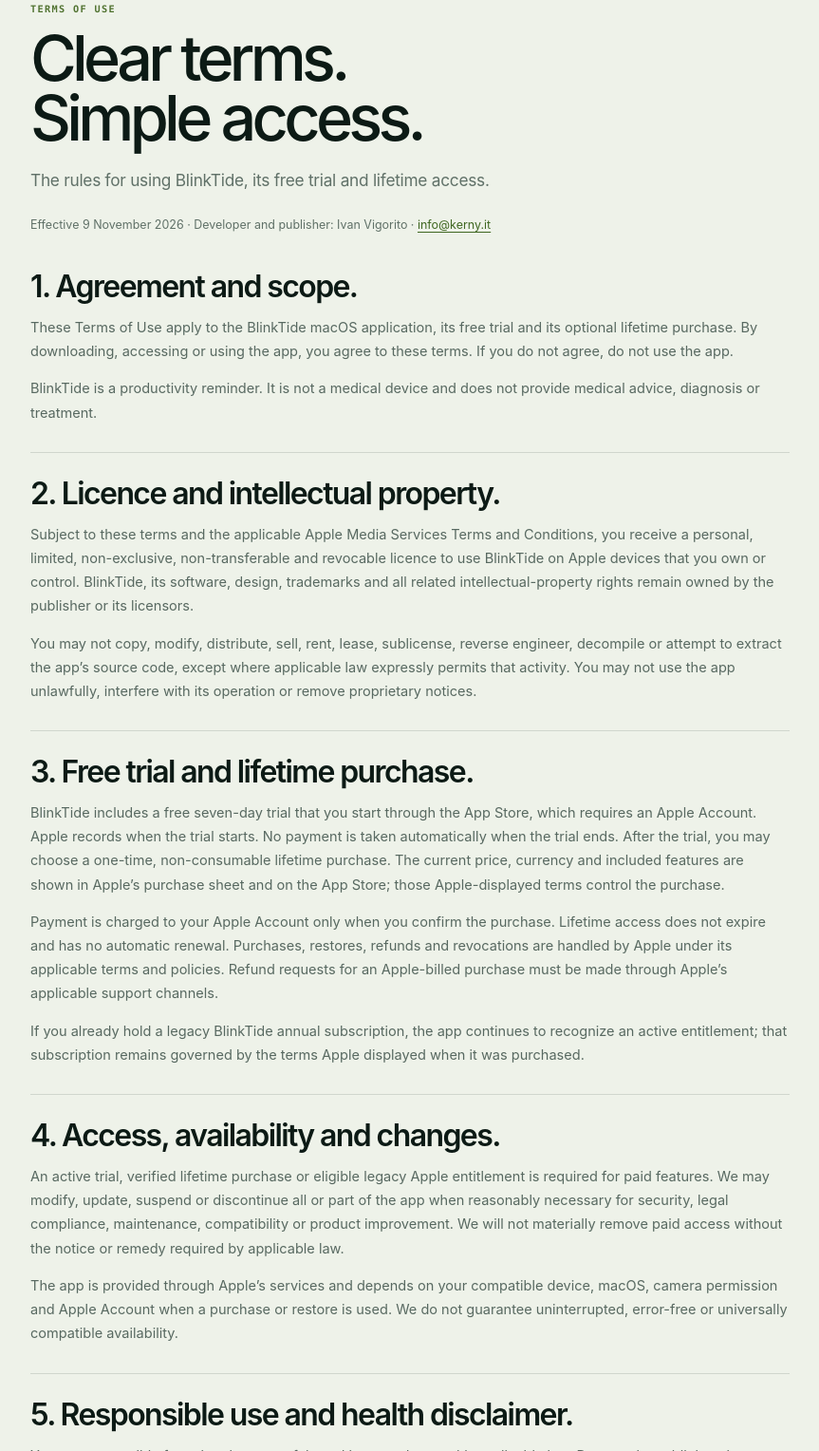
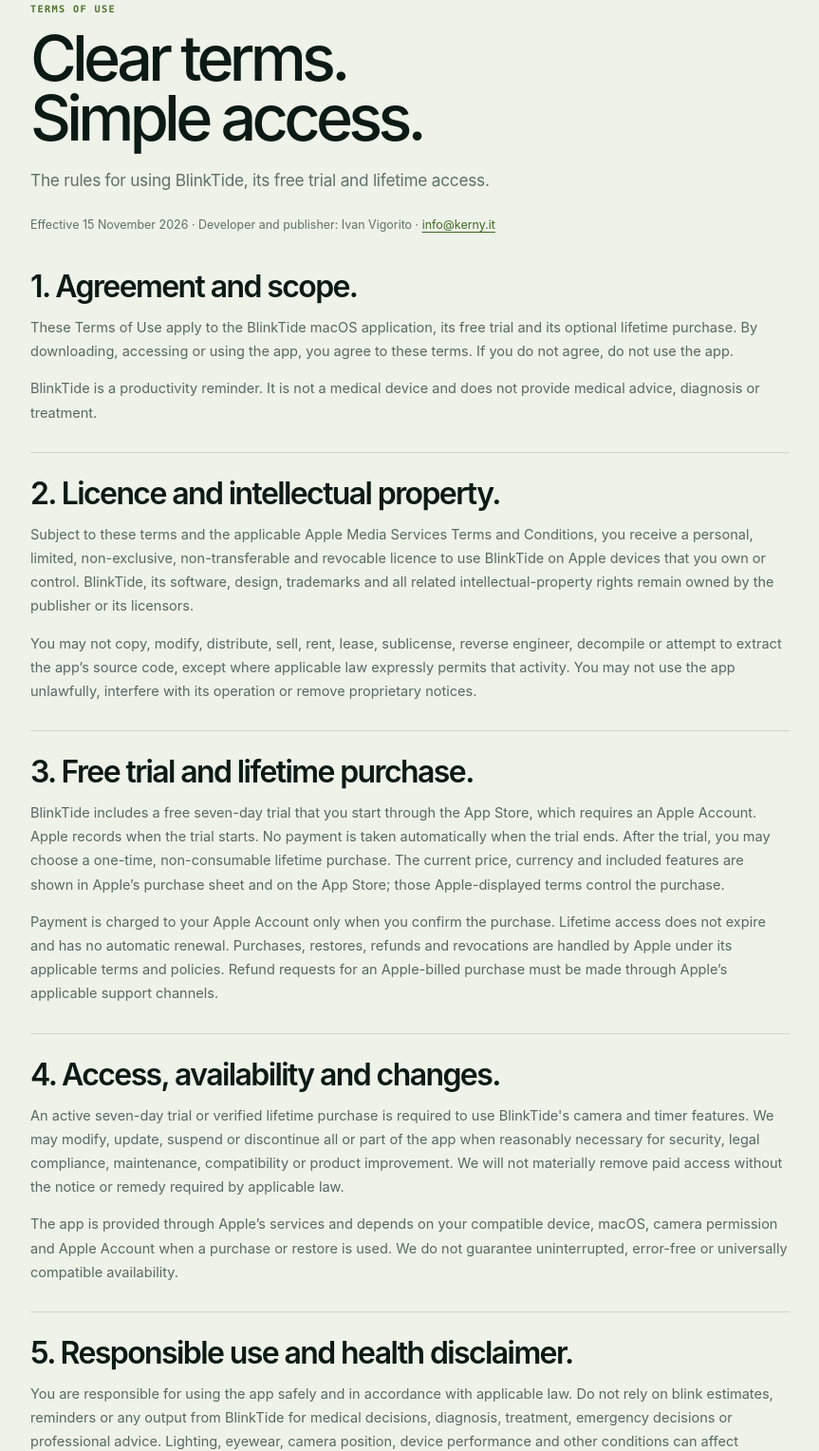
Before and after one commit to IvanVigor/BlinkEyes_Public, a plain HTML site: page terms/index.html in a window 1280 px wide. Shown: the part 128-1656 px from the top of the page at 95% size, without its empty margins (20-883 px from the left). Drawn offline with Linux system fonts and the light colour scheme.

Commit message:
Correct BlinkTide terms to trial and lifetime access

```diff
--- a/terms/index.html
+++ b/terms/index.html
@@ -10,12 +10,12 @@
   <a class="skip-link" href="#main">Skip to content</a>
   <header class="site-header"><nav class="nav" aria-label="Main navigation"><a class="brand" href="../"><span class="brand-signal" aria-hidden="true"><i></i><i></i><i></i></span><span>BlinkTide</span></a><div class="nav-links"><a href="../">BlinkTide for Mac</a><a href="../privacy/">Privacy</a><a href="./" aria-current="page">Terms</a><a href="../support/">Support</a></div><a class="nav-cta" href="../privacy/">Privacy, by design</a></nav></header>
   <main class="container page-shell compact-page" id="main">
-    <header class="compact-heading"><p class="page-kicker">Terms of Use</p><h1>Clear terms.<br>Simple access.</h1><p class="lead">The rules for using BlinkTide, its free trial and lifetime access.</p><p class="compact-note">Effective 9 November 2026 · Developer and publisher: Ivan Vigorito · <a href="mailto:info@kerny.it">info@kerny.it</a></p></header>
+    <header class="compact-heading"><p class="page-kicker">Terms of Use</p><h1>Clear terms.<br>Simple access.</h1><p class="lead">The rules for using BlinkTide, its free trial and lifetime access.</p><p class="compact-note">Effective 15 November 2026 · Developer and publisher: Ivan Vigorito · <a href="mailto:info@kerny.it">info@kerny.it</a></p></header>
     <article class="compact-body">
       <section class="prose-section" id="agreement"><h2>1. Agreement and scope.</h2><p>These Terms of Use apply to the BlinkTide macOS application, its free trial and its optional lifetime purchase. By downloading, accessing or using the app, you agree to these terms. If you do not agree, do not use the app.</p><p>BlinkTide is a productivity reminder. It is not a medical device and does not provide medical advice, diagnosis or treatment.</p></section>
       <section class="prose-section" id="license"><h2>2. Licence and intellectual property.</h2><p>Subject to these terms and the applicable Apple Media Services Terms and Conditions, you receive a personal, limited, non-exclusive, non-transferable and revocable licence to use BlinkTide on Apple devices that you own or control. BlinkTide, its software, design, trademarks and all related intellectual-property rights remain owned by the publisher or its licensors.</p><p>You may not copy, modify, distribute, sell, rent, lease, sublicense, reverse engineer, decompile or attempt to extract the app’s source code, except where applicable law expressly permits that activity. You may not use the app unlawfully, interfere with its operation or remove proprietary notices.</p></section>
-      <section class="prose-section" id="purchase"><h2>3. Free trial and lifetime purchase.</h2><p>BlinkTide includes a free seven-day trial that you start through the App Store, which requires an Apple Account. Apple records when the trial starts. No payment is taken automatically when the trial ends. After the trial, you may choose a one-time, non-consumable lifetime purchase. The current price, currency and included features are shown in Apple’s purchase sheet and on the App Store; those Apple-displayed terms control the purchase.</p><p>Payment is charged to your Apple Account only when you confirm the purchase. Lifetime access does not expire and has no automatic renewal. Purchases, restores, refunds and revocations are handled by Apple under its applicable terms and policies. Refund requests for an Apple-billed purchase must be made through Apple’s applicable support channels.</p><p>If you already hold a legacy BlinkTide annual subscription, the app continues to recognize an active entitlement; that subscription remains governed by the terms Apple displayed when it was purchased.</p></section>
-      <section class="prose-section" id="access"><h2>4. Access, availability and changes.</h2><p>An active trial, verified lifetime purchase or eligible legacy Apple entitlement is required for paid features. We may modify, update, suspend or discontinue all or part of the app when reasonably necessary for security, legal compliance, maintenance, compatibility or product improvement. We will not materially remove paid access without the notice or remedy required by applicable law.</p><p>The app is provided through Apple’s services and depends on your compatible device, macOS, camera permission and Apple Account when a purchase or restore is used. We do not guarantee uninterrupted, error-free or universally compatible availability.</p></section>
+      <section class="prose-section" id="purchase"><h2>3. Free trial and lifetime purchase.</h2><p>BlinkTide includes a free seven-day trial that you start through the App Store, which requires an Apple Account. Apple records when the trial starts. No payment is taken automatically when the trial ends. After the trial, you may choose a one-time, non-consumable lifetime purchase. The current price, currency and included features are shown in Apple’s purchase sheet and on the App Store; those Apple-displayed terms control the purchase.</p><p>Payment is charged to your Apple Account only when you confirm the purchase. Lifetime access does not expire and has no automatic renewal. Purchases, restores, refunds and revocations are handled by Apple under its applicable terms and policies. Refund requests for an Apple-billed purchase must be made through Apple’s applicable support channels.</p></section>
+      <section class="prose-section" id="access"><h2>4. Access, availability and changes.</h2><p>An active seven-day trial or verified lifetime purchase is required to use BlinkTide's camera and timer features. We may modify, update, suspend or discontinue all or part of the app when reasonably necessary for security, legal compliance, maintenance, compatibility or product improvement. We will not materially remove paid access without the notice or remedy required by applicable law.</p><p>The app is provided through Apple’s services and depends on your compatible device, macOS, camera permission and Apple Account when a purchase or restore is used. We do not guarantee uninterrupted, error-free or universally compatible availability.</p></section>
       <section class="prose-section" id="responsible-use"><h2>5. Responsible use and health disclaimer.</h2><p>You are responsible for using the app safely and in accordance with applicable law. Do not rely on blink estimates, reminders or any output from BlinkTide for medical decisions, diagnosis, treatment, emergency decisions or professional advice. Lighting, eyewear, camera position, device performance and other conditions can affect estimates. Consult a qualified health professional if you have health concerns.</p></section>
       <section class="prose-section" id="liability"><h2>6. Disclaimers and limitation of liability.</h2><p>To the maximum extent permitted by applicable law, BlinkTide is provided “as is” and “as available”, without warranties of any kind, whether express, implied or statutory, including warranties of merchantability, fitness for a particular purpose, accuracy, non-infringement, availability or error-free operation.</p><p>To the maximum extent permitted by applicable law, the publisher will not be liable for indirect, incidental, special, consequential, exemplary or punitive damages, or for loss of data, profits, goodwill, business opportunity or use, arising from or related to the app or these terms. Where liability may legally be limited, the publisher’s aggregate liability is limited to the amount you paid for BlinkTide in the 12 months before the event giving rise to the claim.</p><p>Nothing in these terms excludes or limits liability for fraud, wilful misconduct, death or personal injury caused by negligence, or any liability or consumer right that cannot legally be excluded or limited.</p></section>
       <section class="prose-section" id="privacy"><h2>7. Privacy.</h2><p>Camera frames and blink-related analysis are processed locally on your Mac. BlinkTide does not record, upload, sell or share those data. Our <a href="../privacy/">Privacy Policy</a> explains the app’s data practices, support-email processing and how to contact us about privacy.</p></section>
```
